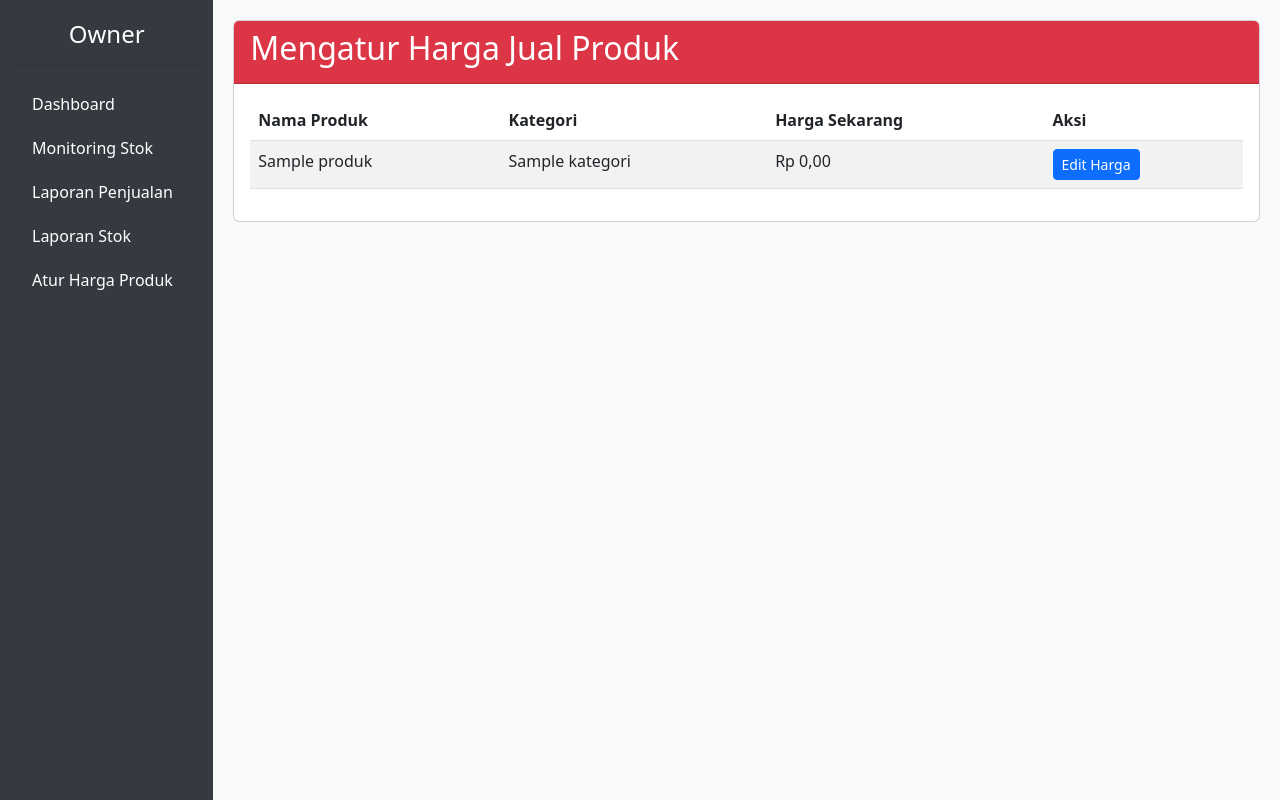
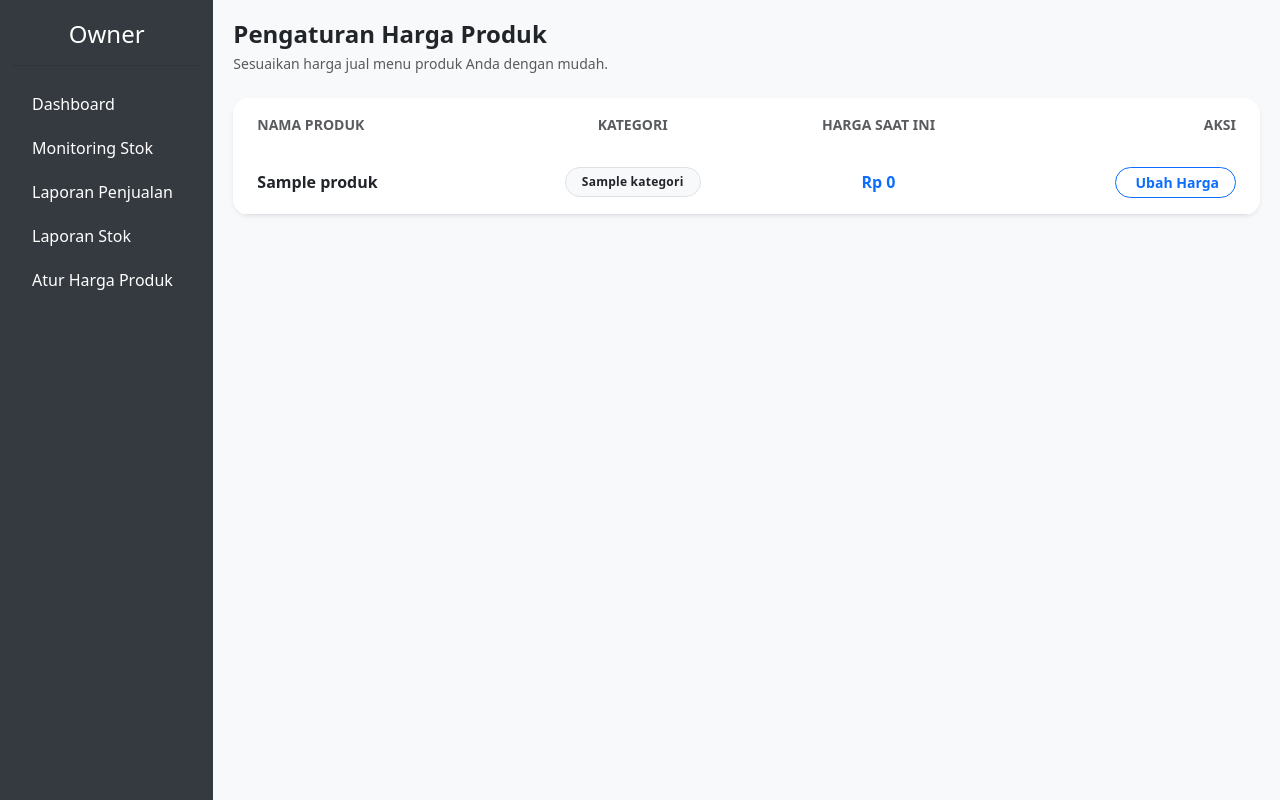
Before and after one commit to rheznandyaa31/skripsi, a CodeIgniter 4 app: the page made by app/Views/owner/atur_harga_produk.php in a window 1280 px wide. Run offline with PHP 8.4 and a stand-in for CodeIgniter, Linux system fonts and the light colour scheme; the template is opened without the code that fills it: most values are stand-ins (such as "Sample title", 1, 10 or a date in 2020); some libraries are stand-ins or nearby versions.

Commit message:
harga produk

```diff
--- a/app/Views/owner/atur_harga_produk.php
+++ b/app/Views/owner/atur_harga_produk.php
@@ -1,50 +1,67 @@
 <?= $this->extend('owner/layout') ?>
 
 <?= $this->section('content') ?>
-<div class="card">
-    <div class="card-header bg-danger text-white">
-        <h2>Mengatur Harga Jual Produk</h2>
+<div class="d-flex justify-content-between align-items-center mb-4">
+    <div>
+        <h4 class="fw-bold mb-1">Pengaturan Harga Produk</h4>
+        <p class="text-muted small mb-0">Sesuaikan harga jual menu produk Anda dengan mudah.</p>
     </div>
-    <div class="card-body">
-        <table class="table table-striped">
-            <thead>
+</div>
+
+<div class="card border-0 shadow-sm rounded-4 overflow-hidden">
+    <div class="card-body p-0">
+        <div class="table-responsive">
+            <table class="table table-hover align-middle mb-0">
+                <thead class="bg-light">
                     <tr>
-                    <th>Nama Produk</th>
-                    <th>Kategori</th>
-                    <th>Harga Sekarang</th>
-                    <th>Aksi</th>
+                        <th class="ps-4 py-3 border-0 text-uppercase small fw-bold text-muted">Nama Produk</th>
+                        <th class="py-3 border-0 text-uppercase small fw-bold text-muted text-center">Kategori</th>
+                        <th class="py-3 border-0 text-uppercase small fw-bold text-muted text-center">Harga Saat Ini</th>
+                        <th class="pe-4 py-3 border-0 text-uppercase small fw-bold text-muted text-end">Aksi</th>
                     </tr>
                 </thead>
                 <tbody>
                     <?php foreach ($produk as $item): ?>
                         <tr>
-                        <td><?= $item['nama'] ?></td>
-                        <td><?= $item['kategori'] ?></td>
-                        <td>Rp <?= number_format($item['harga_jual'], 2, ',', '.') ?></td>
-                        <td>
-                            <button type="button" class="btn btn-sm btn-primary" data-bs-toggle="modal" data-bs-target="#editHargaModal<?= $item['id'] ?>">
-                                Edit Harga
+                            <td class="ps-4 py-3">
+                                <div class="fw-bold text-dark"><?= $item['nama'] ?></div>
+                            </td>
+                            <td class="py-3 text-center">
+                                <span class="badge rounded-pill bg-light text-dark px-3 py-2 border">
+                                    <?= $item['kategori'] ?>
+                                </span>
+                            </td>
+                            <td class="py-3 text-center fw-bold text-primary">
+                                Rp <?= number_format($item['harga_jual'], 0, ',', '.') ?>
+                            </td>
+                            <td class="pe-4 py-3 text-end">
+                                <button type="button" class="btn btn-outline-primary btn-sm rounded-pill px-3 fw-bold" data-bs-toggle="modal" data-bs-target="#editHargaModal<?= $item['id'] ?>">
+                                    <i class="bi bi-pencil-square me-1"></i> Ubah Harga
                                 </button>
 
                                 <!-- Modal -->
-                            <div class="modal fade" id="editHargaModal<?= $item['id'] ?>" tabindex="-1" aria-labelledby="editHargaModalLabel<?= $item['id'] ?>" aria-hidden="true">
-                                <div class="modal-dialog">
-                                    <div class="modal-content">
-                                        <div class="modal-header">
-                                            <h5 class="modal-title" id="editHargaModalLabel<?= $item['id'] ?>">Edit Harga <?= $item['nama'] ?></h5>
+                                <div class="modal fade" id="editHargaModal<?= $item['id'] ?>" tabindex="-1" aria-hidden="true">
+                                    <div class="modal-dialog modal-dialog-centered">
+                                        <div class="modal-content border-0 shadow-lg rounded-4">
+                                            <div class="modal-header border-0 pt-4 px-4">
+                                                <h5 class="modal-title fw-bold">Update Harga: <?= $item['nama'] ?></h5>
                                                 <button type="button" class="btn-close" data-bs-dismiss="modal" aria-label="Close"></button>
                                             </div>
                                             <form action="<?= base_url('owner/update-harga') ?>" method="post">
-                                            <div class="modal-body">
+                                                <div class="modal-body p-4 text-start">
                                                     <input type="hidden" name="id" value="<?= $item['id'] ?>">
                                                     <div class="mb-3">
-                                                    <label for="harga_jual" class="form-label">Harga Jual Baru</label>
-                                                    <input type="number" step="0.01" class="form-control" name="harga_jual" value="<?= $item['harga_jual'] ?>" required>
+                                                        <label class="form-label small fw-bold text-muted text-uppercase">Harga Jual Baru</label>
+                                                        <div class="input-group">
+                                                            <span class="input-group-text bg-light border-0 rounded-start-3 fw-bold text-muted">Rp</span>
+                                                            <input type="number" step="0.01" class="form-control bg-light border-0 rounded-end-3 py-2 fw-bold" name="harga_jual" value="<?= $item['harga_jual'] ?>" required>
+                                                        </div>
+                                                        <div class="form-text mt-2 small">Masukkan nominal harga tanpa titik atau koma.</div>
                                                     </div>
                                                 </div>
-                                            <div class="modal-footer">
-                                                <button type="button" class="btn btn-secondary" data-bs-dismiss="modal">Batal</button>
-                                                <button type="submit" class="btn btn-primary">Simpan Perubahan</button>
+                                                <div class="modal-footer border-0 pb-4 px-4">
+                                                    <button type="button" class="btn btn-light px-4 rounded-3 fw-bold text-muted" data-bs-dismiss="modal">Batal</button>
+                                                    <button type="submit" class="btn btn-primary px-4 rounded-3 fw-bold shadow-sm">Simpan Perubahan</button>
                                                 </div>
                                             </form>
                                         </div>
@@ -57,4 +74,15 @@
             </table>
         </div>
     </div>
+</div>
+
+<style>
+    .table tbody tr:hover { background-color: #f8fafc; }
+    .badge { font-weight: 600; letter-spacing: 0.02em; }
+    .form-control:focus {
+        background-color: #fff !important;
+        box-shadow: 0 0 0 0.25rem rgba(14, 165, 233, 0.1);
+        border: 1px solid #0ea5e9 !important;
+    }
+</style>
 <?= $this->endSection() ?>
```
Lines whose indentation alone changed are shown as unchanged.
